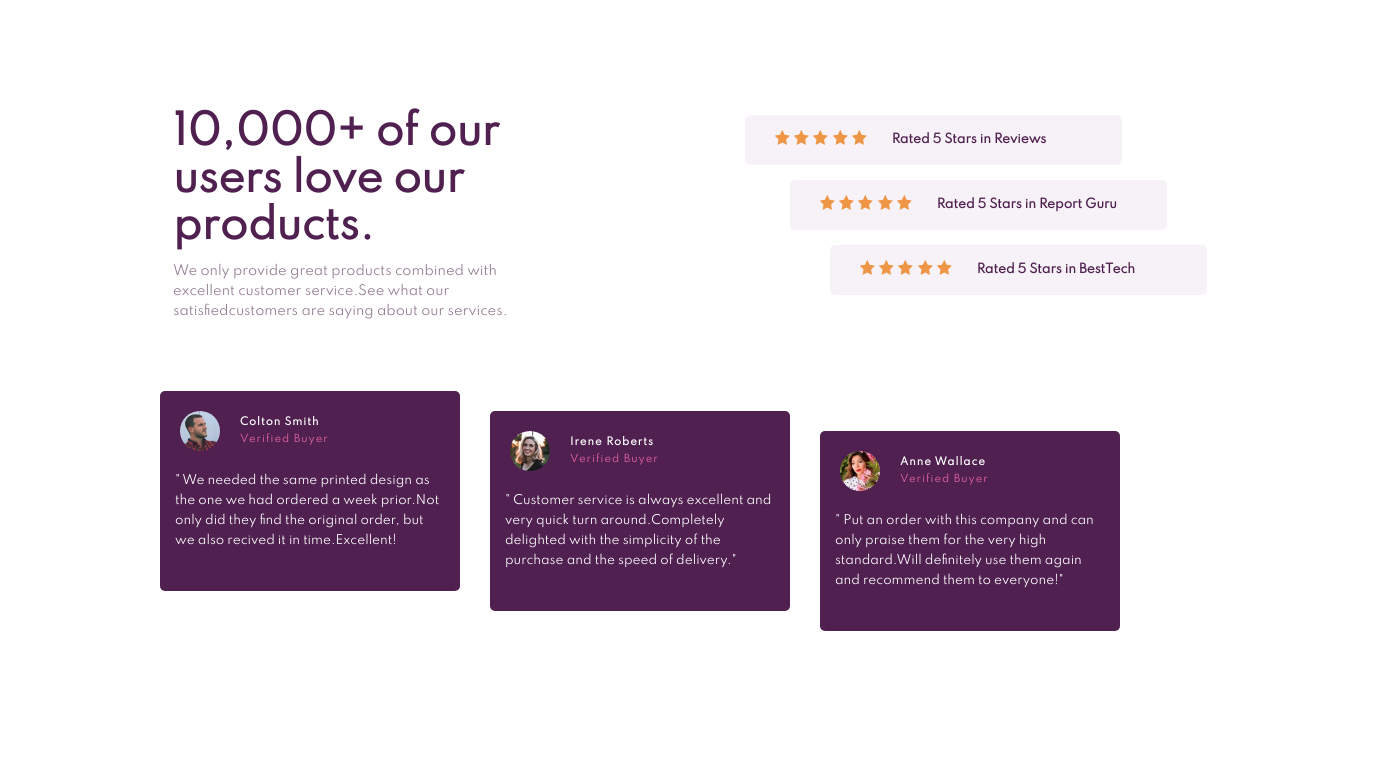
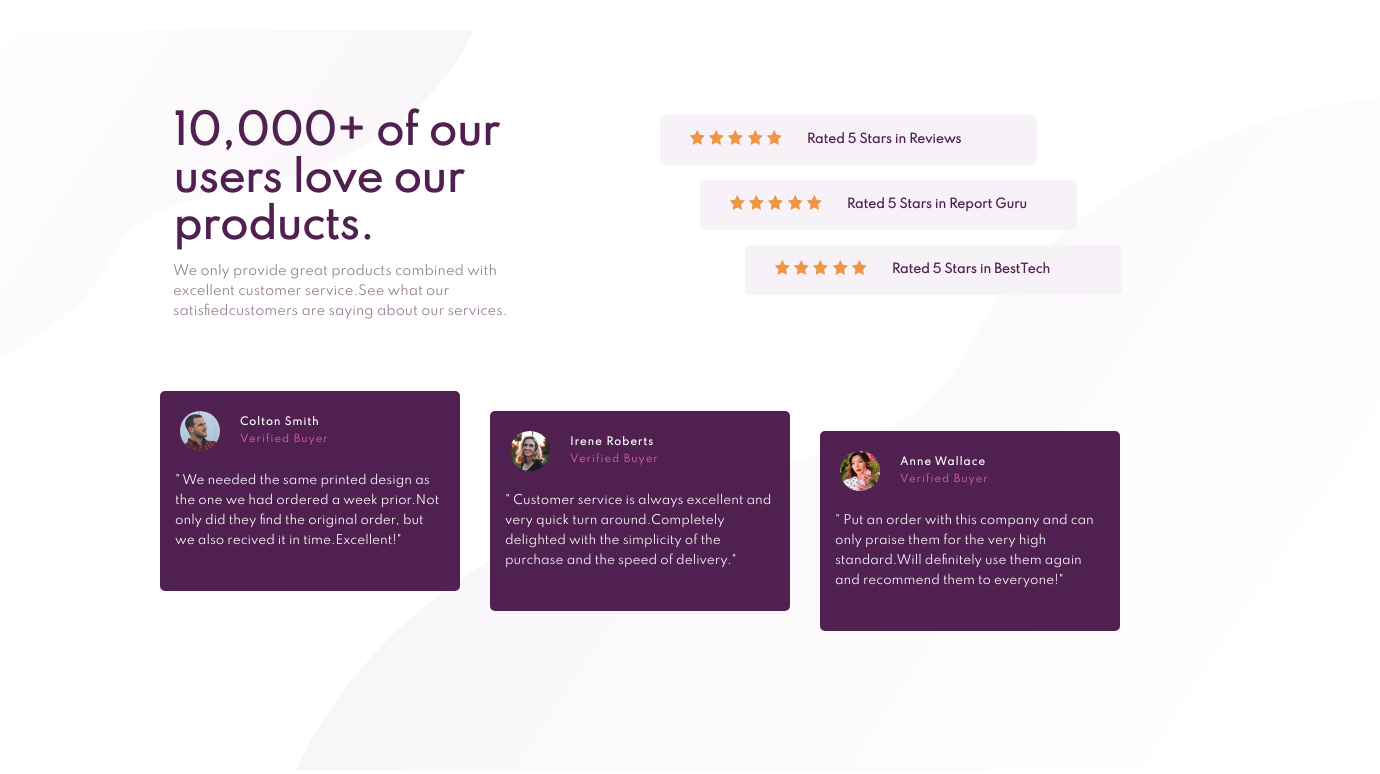
Before and after one commit to parmida-banaee/Social-Proof-Html-Css-test2, a plain HTML site: page index.html in a window 1280 px wide. Shown: the whole page, 1380 px wide, since content can reach past the window. Drawn offline with Linux system fonts and the light colour scheme.

Commit message:
compeleted desktop mode

```diff
--- a/index.html
+++ b/index.html
@@ -12,6 +12,8 @@
 
 <body>
     <section id="main">
+        <img class="position1" src="./assets/bg-pattern-top-desktop.svg" alt="bg-pattern-top-desktop">
+        <img class="position2" src="./assets/bg-pattern-bottom-desktop.svg" alt="bg-pattern-bottom-desktop">
         <div id="top-contents">
             <header>
                 <h1>10,000+ of our users love our products.</h1>
@@ -57,7 +59,7 @@
                         <p class="ver">Verified Buyer</p>
                     </div>
                 </div>
-                <p class="description">" We needed the same printed design as the one we had ordered a week prior.Not only did they find the original order, but we also recived it in time.Excellent!</p>
+                <p class="description">" We needed the same printed design as the one we had ordered a week prior.Not only did they find the original order, but we also recived it in time.Excellent!"</p>
             </div>
             <div class="bottom-card">
                 <div class="profile">
--- a/styles/style.css
+++ b/styles/style.css
@@ -15,11 +15,24 @@ body {
 }
 
 #main {
+    position: relative;
     margin: auto;
     display: flex;
     justify-content: center;
     align-items: center;
     flex-direction: column;
+}
+
+img.position1 {
+    position: absolute;
+    top: -70px;
+    left: -110px;
+}
+
+img.position2 {
+    position: absolute;
+    bottom: -70px;
+    right: -100px;
 }
 
 #top-contents {
@@ -58,12 +71,12 @@ header p {
     padding: 15px 0 15px 30px;
 }
 
-.rated-card:nth-child(2) {
-    left: 45px;
+.rated-card:nth-child(1) {
+    right: 85px;
 }
 
-.rated-card:nth-child(3) {
-    left: 85px;
+.rated-card:nth-child(2) {
+    right: 45px;
 }
 
 .rated-card p {
```
